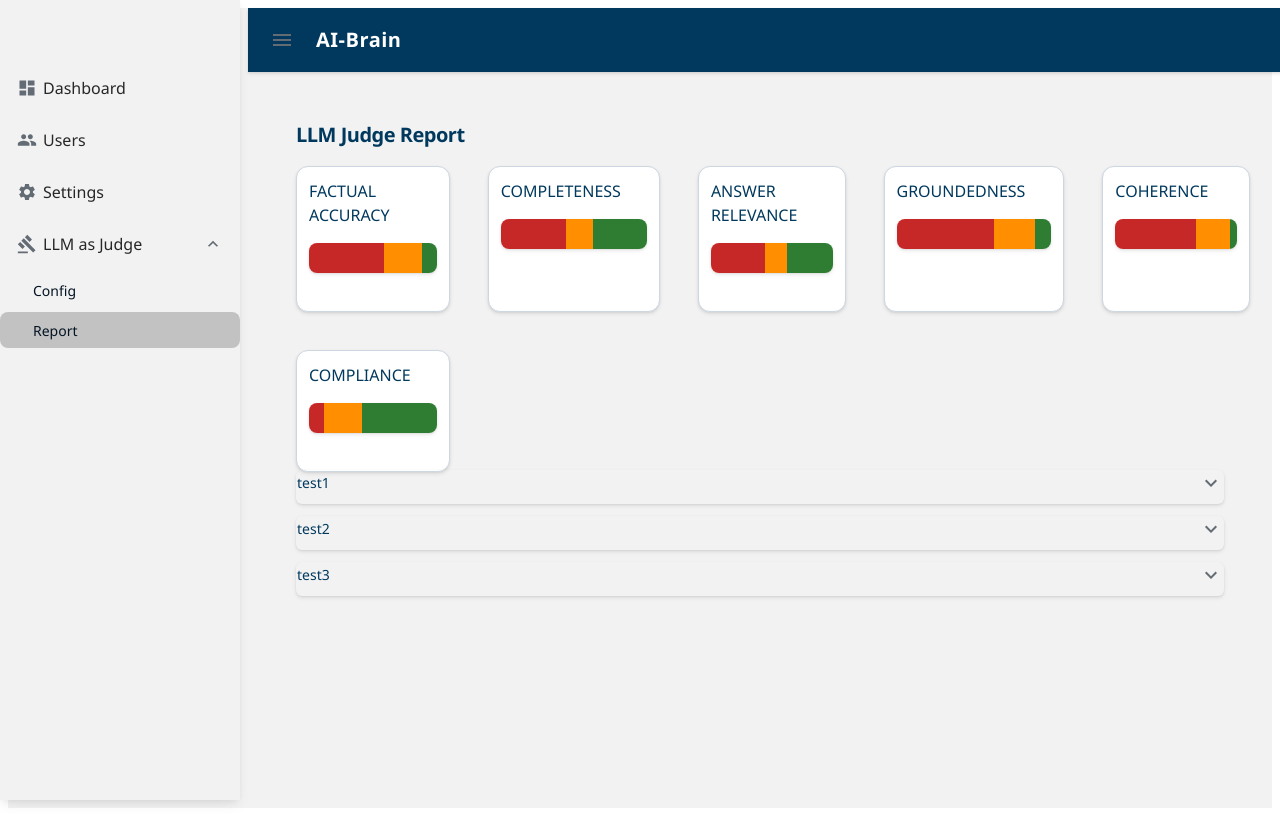
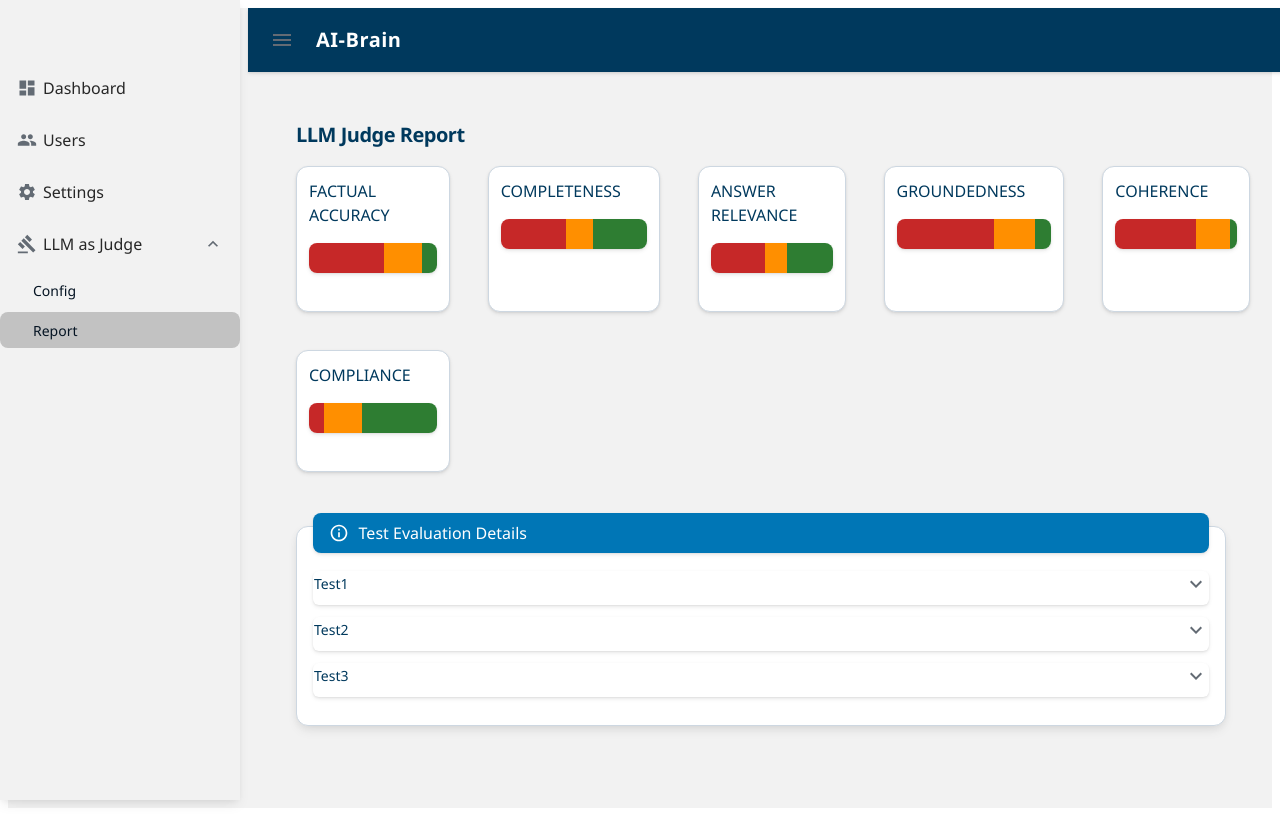
Before and after one commit to pranksterguru/template, a React (Create React App) app: page /llmjudgereport in a window 1280 px wide. Built offline with nearby package versions, Linux system fonts and the light colour scheme.

Commit message:
bugs fixed

```diff
--- a/src/components/InfoCard.jsx
+++ b/src/components/InfoCard.jsx
@@ -96,7 +96,6 @@ const InfoCard = (props) => {
       >
         <Box
           sx={{
-            display: 'flex',
             justifyContent: contentJustifyMap[contentAlign] || 'center',
             width: '100%',
           }}
--- a/src/pages/LLMJudgeReport.jsx
+++ b/src/pages/LLMJudgeReport.jsx
@@ -6,6 +6,7 @@ import AccordionSummary from '@mui/joy/AccordionSummary';
 import AccordionDetails from '@mui/joy/AccordionDetails';
 import MetricBar from '../components/MetricBar';
 import inputData from './input.json';
+import InfoCard from '../components/InfoCard';
 
 const LLMJudgeReport = () => {
   const metricBars = [];
@@ -81,9 +82,19 @@ const LLMJudgeReport = () => {
         ))}
       </Box>
 
-      <Box>
+<Box sx={{ width: '100%', mt: 10 }}>
+
+      <InfoCard
+        icon="info"
+        title="Test Evaluation Details"
+
+        contentAlign="center">
+
         {detailAccordions}
-      </Box>
+      </InfoCard>
+</Box>
+
+
     </Box>
   );
 };
--- a/src/pages/input.json
+++ b/src/pages/input.json
@@ -40,13 +40,21 @@
             "details": [
                 {
                     "overall rating": "Red",
-                    "test_name": "test1",
+                    "test_name": "Test1",
                     "elements": [
                         {
                             "type": "cards",
                             "columns": 3,
                             "cards": [
                                 {
+                                    "name": "FACTUAL ACCURACY",
+                                    "score": "3",
+                                    "colour": "Green"
+                                }, {
+                                    "name": "FACTUAL ACCURACY",
+                                    "score": "3",
+                                    "colour": "Green"
+                                }, {
                                     "name": "FACTUAL ACCURACY",
                                     "score": "3",
                                     "colour": "Green"
@@ -97,7 +105,7 @@
                 },
                 {
                     "overall rating": "Green",
-                    "test_name": "test2",
+                    "test_name": "Test2",
                     "elements": [
                         {
                             "type": "cards",
@@ -154,7 +162,7 @@
                 },
                 {
                     "overall rating": "Amber",
-                    "test_name": "test3",
+                    "test_name": "Test3",
                     "elements": [
                         {
                             "type": "cards",
```
